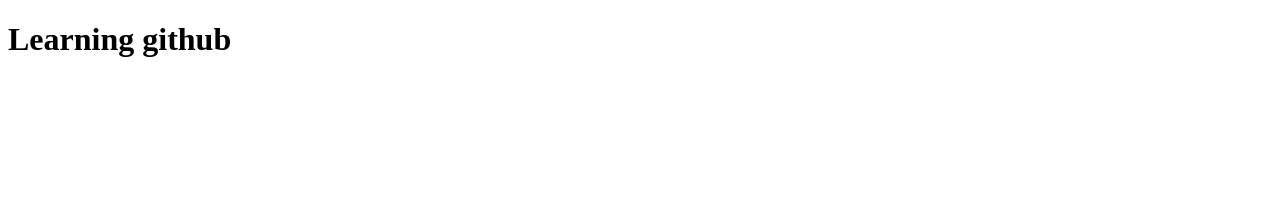
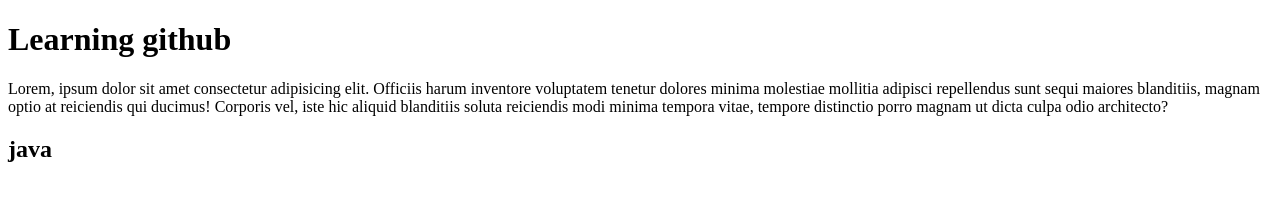
Before and after one commit to sydur6306/portfolio_2, a plain HTML site: page index.html in a window 1280 px wide. Drawn offline with Linux system fonts and the light colour scheme.

Commit message:
The git is updated now

```diff
--- a/index.html
+++ b/index.html
@@ -7,5 +7,7 @@
 </head>
 <body>
     <h1>Learning github</h1>
+    <p>Lorem, ipsum dolor sit amet consectetur adipisicing elit. Officiis harum inventore voluptatem tenetur dolores minima molestiae mollitia adipisci repellendus sunt sequi maiores blanditiis, magnam optio at reiciendis qui ducimus! Corporis vel, iste hic aliquid blanditiis soluta reiciendis modi minima tempora vitae, tempore distinctio porro magnam ut dicta culpa odio architecto?</p>
+    <h2>java</h2>
 </body>
 </html>
```
